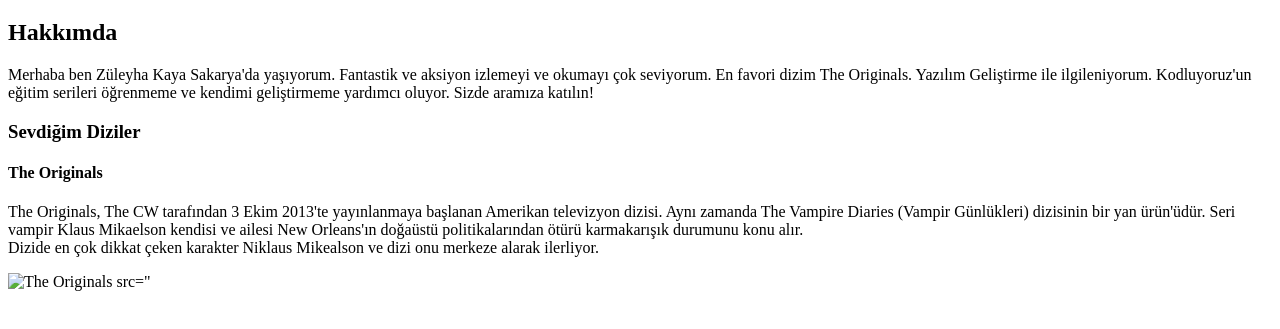
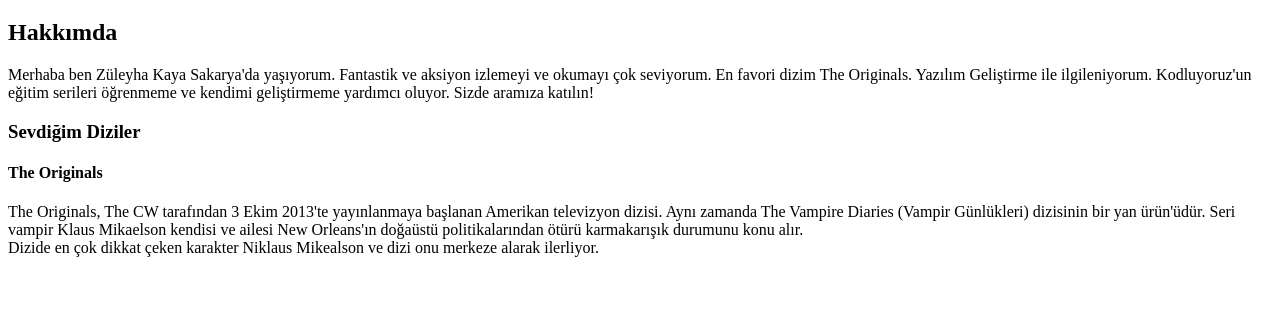
Before and after one commit to zlyhakaya/zlyhakaya, a plain HTML site: page index.html in a window 1280 px wide. Shown: the part 61-390 px from the top of the page. Drawn offline with Linux system fonts and the light colour scheme.

Commit message:
Update index.html

```diff
--- a/index.html
+++ b/index.html
@@ -12,5 +12,4 @@
 <h4> The Originals </h4>
 <p>The Originals, The CW tarafından 3 Ekim 2013'te yayınlanmaya başlanan Amerikan televizyon dizisi. Aynı zamanda The Vampire Diaries (Vampir Günlükleri) dizisinin bir yan ürün'üdür. Seri vampir Klaus Mikaelson kendisi ve ailesi New Orleans'ın doğaüstü politikalarından ötürü karmakarışık durumunu konu alır.<br> Dizide en çok dikkat çeken karakter Niklaus Mikealson ve dizi onu merkeze alarak ilerliyor. <p>
 </body>
-<img src= "resim.jpg" alt="The Originals" /> src="
 </html>
```
